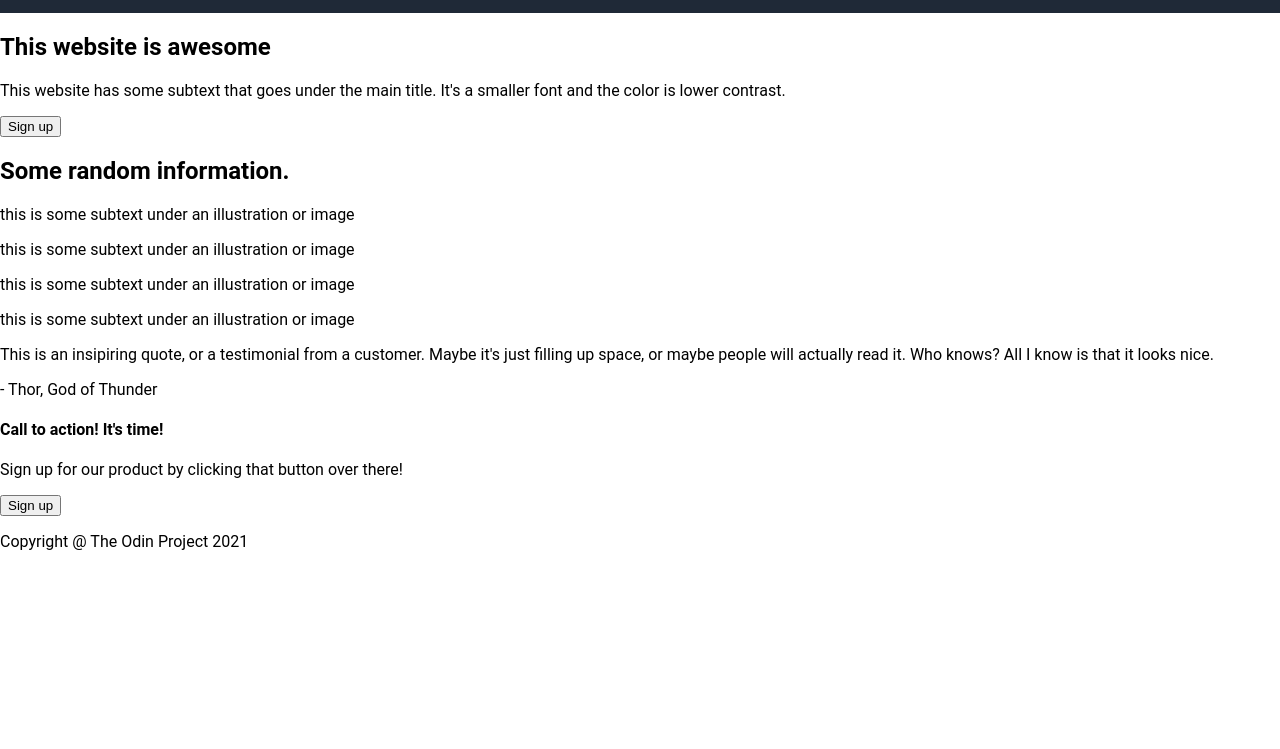
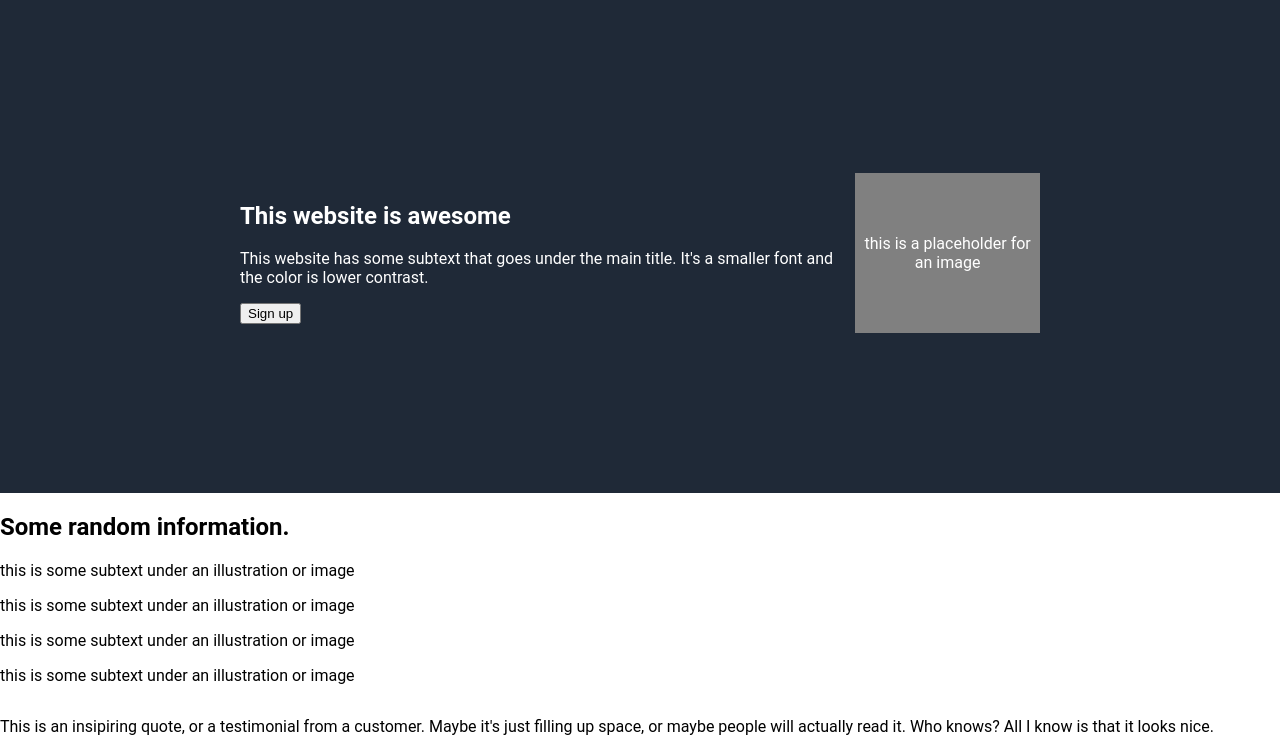
Before and after one commit to awerner9/landing-page, a plain HTML site: page landing-page/index.html in a window 1280 px wide. Shown: the part 38-787 px from the top of the page. Drawn offline with Linux system fonts and the light colour scheme.

Commit message:
add basic styling to banner

```diff
--- a/landing-page/index.html
+++ b/landing-page/index.html
@@ -26,8 +26,8 @@
                 </p>
                 <button>Sign up</button>
             </div>
-            <div>
-
+            <div class="placeholder">
+                <p>this is a placeholder for an image</p>
             </div>
         </section>
         <section class="info">
--- a/landing-page/styles.css
+++ b/landing-page/styles.css
@@ -1,6 +1,13 @@
 body {
     margin: 0;
     font-family: Roboto, sans-serif;
+    display: flex;
+    flex-direction: column;
+}
+
+main {
+    display: flex;
+    flex-direction: column;
 }
 
 .logo {
@@ -32,3 +39,27 @@ header a {
 header a:hover {
     text-decoration: underline;
 }
+
+.banner {
+    height: 30rem;
+    background-color: #1F2937;
+    padding-left: 15rem;
+    padding-right: 15rem;
+    color: white;
+    display: flex;
+    align-items: center;
+}
+
+.placeholder {
+    background-color: grey;
+    height: 10rem;
+}
+
+.placeholder p {
+    text-align: center;
+    display: flex;
+    justify-content: center;
+    align-items: center;
+    height: 10rem;
+    margin: 0;
+}
```
